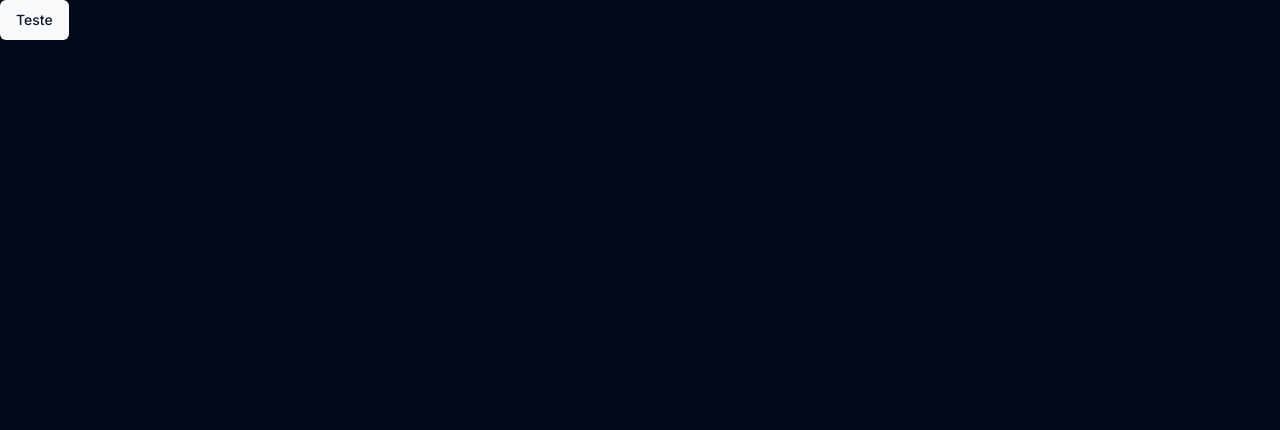
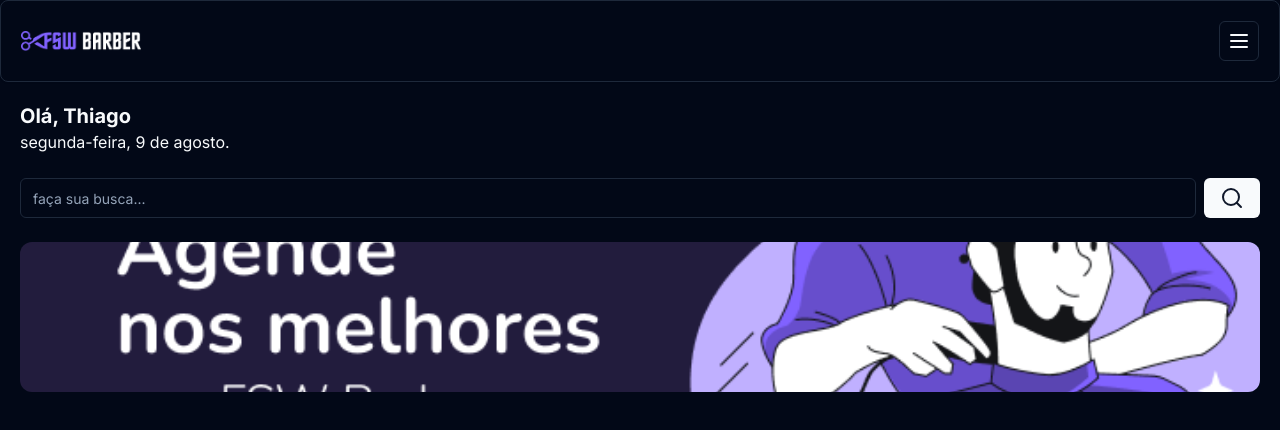
Before and after one commit to thiagoifrn/agendamento-barbearia, a Next.js app: page / in a window 1280 px wide. Shown: the top 430 px of the page. Built offline with nearby package versions, Linux system fonts and the light colour scheme.

Commit message:
feat: add header component and banner

```diff
--- /dev/null
+++ b/app/_components/header.tsx
@@ -0,0 +1,30 @@
+import Image from "next/image"
+import { Card, CardContent } from "./ui/card"
+import { Button } from "./ui/button"
+import { MenuIcon } from "lucide-react"
+// import { Sheet, SheetTrigger } from "./ui/sheet"
+// import SidebarSheet from "./sidebar-sheet"
+import Link from "next/link"
+
+const Header = () => {
+  return (
+    <Card>
+      <CardContent className="flex flex-row items-center justify-between p-5">
+        <Link href="/">
+          <Image alt="FSW Barber" src="/logo.png" height={18} width={120} />
+        </Link>
+
+        {/* <Sheet> */}
+        {/* <SheetTrigger asChild> */}
+        <Button size="icon" variant="outline">
+          <MenuIcon />
+        </Button>
+        {/* </SheetTrigger>
+          <SidebarSheet />
+        </Sheet> */}
+      </CardContent>
+    </Card>
+  )
+}
+
+export default Header
--- /dev/null
+++ b/app/_components/ui/card.tsx
@@ -0,0 +1,79 @@
+import * as React from "react"
+
+import { cn } from "@/app/_lib/utils"
+
+const Card = React.forwardRef<
+  HTMLDivElement,
+  React.HTMLAttributes<HTMLDivElement>
+>(({ className, ...props }, ref) => (
+  <div
+    ref={ref}
+    className={cn(
+      "rounded-lg border bg-card text-card-foreground shadow-sm",
+      className,
+    )}
+    {...props}
+  />
+))
+Card.displayName = "Card"
+
+const CardHeader = React.forwardRef<
+  HTMLDivElement,
+  React.HTMLAttributes<HTMLDivElement>
+>(({ className, ...props }, ref) => (
+  <div
+    ref={ref}
+    className={cn("flex flex-col space-y-1.5 p-6", className)}
+    {...props}
+  />
+))
+CardHeader.displayName = "CardHeader"
+
+const CardTitle = React.forwardRef<
+  HTMLParagraphElement,
+  React.HTMLAttributes<HTMLHeadingElement>
+>(({ className, ...props }, ref) => (
+  <h3
+    ref={ref}
+    className={cn(
+      "text-2xl font-semibold leading-none tracking-tight",
+      className,
+    )}
+    {...props}
+  />
+))
+CardTitle.displayName = "CardTitle"
+
+const CardDescription = React.forwardRef<
+  HTMLParagraphElement,
+  React.HTMLAttributes<HTMLParagraphElement>
+>(({ className, ...props }, ref) => (
+  <p
+    ref={ref}
+    className={cn("text-sm text-muted-foreground", className)}
+    {...props}
+  />
+))
+CardDescription.displayName = "CardDescription"
+
+const CardContent = React.forwardRef<
+  HTMLDivElement,
+  React.HTMLAttributes<HTMLDivElement>
+>(({ className, ...props }, ref) => (
+  <div ref={ref} className={cn("p-6 pt-0", className)} {...props} />
+))
+CardContent.displayName = "CardContent"
+
+const CardFooter = React.forwardRef<
+  HTMLDivElement,
+  React.HTMLAttributes<HTMLDivElement>
+>(({ className, ...props }, ref) => (
+  <div
+    ref={ref}
+    className={cn("flex items-center p-6 pt-0", className)}
+    {...props}
+  />
+))
+CardFooter.displayName = "CardFooter"
+
+export { Card, CardHeader, CardFooter, CardTitle, CardDescription, CardContent }
--- /dev/null
+++ b/app/_components/ui/input.tsx
@@ -0,0 +1,25 @@
+import * as React from "react"
+
+import { cn } from "@/app/_lib/utils"
+
+export interface InputProps
+  extends React.InputHTMLAttributes<HTMLInputElement> {}
+
+const Input = React.forwardRef<HTMLInputElement, InputProps>(
+  ({ className, type, ...props }, ref) => {
+    return (
+      <input
+        type={type}
+        className={cn(
+          "flex h-10 w-full rounded-md border border-input bg-background px-3 py-2 text-sm ring-offset-background file:border-0 file:bg-transparent file:text-sm file:font-medium placeholder:text-muted-foreground focus-visible:outline-none focus-visible:ring-2 focus-visible:ring-ring focus-visible:ring-offset-2 disabled:cursor-not-allowed disabled:opacity-50",
+          className,
+        )}
+        ref={ref}
+        {...props}
+      />
+    )
+  },
+)
+Input.displayName = "Input"
+
+export { Input }
--- a/app/page.tsx
+++ b/app/page.tsx
@@ -1,5 +1,32 @@
+import { SearchIcon } from "lucide-react"
+import Header from "./_components/header"
 import { Button } from "./_components/ui/button"
+import { Input } from "./_components/ui/input"
+import Image from "next/image"
 
 export default function Home() {
-  return <Button>Teste</Button>
+  return (
+    <div>
+      <Header />
+      <div className="p-5">
+        <h1 className="text-xl font-bold">Olá, Thiago</h1>
+        <p>segunda-feira, 9 de agosto.</p>
+
+        <div className="mt-6 flex items-center gap-2">
+          <Input placeholder="faça sua busca..." />
+          <Button>
+            <SearchIcon />
+          </Button>
+        </div>
+        <div className="relative mt-6 h-[150px] w-full">
+          <Image
+            alt="Agende nos melhores com FSW Barber"
+            src="/banner-01.png"
+            fill
+            className="rounded-xl object-cover"
+          />
+        </div>
+      </div>
+    </div>
+  )
 }
```
